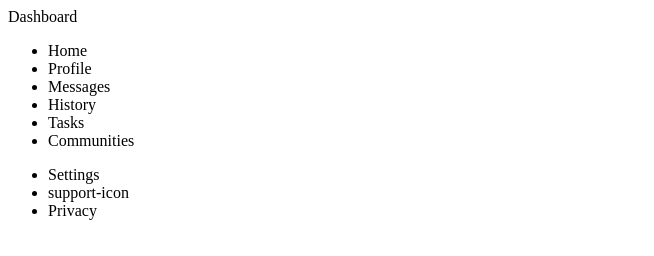
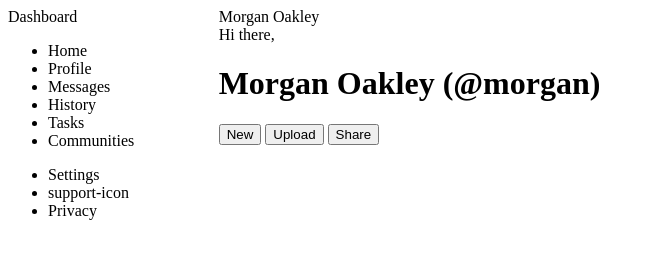
Before and after one commit to ealvara6/admin-dashboard, a plain HTML site: page index.html in a window 1280 px wide. Shown: the whole page, without its empty margins (0-654 px from the left). Drawn offline with Linux system fonts and the light colour scheme.

Commit message:
Create html content for header

```diff
--- a/index.html
+++ b/index.html
@@ -59,7 +59,24 @@
                 </ul>
             </div>
         </div>
-        <div class="header"></div>
+        <div class="header">
+            <div class="top-header">
+                <div class="icon" id="search-icon"></div>
+                <div class="searchbar"></div>
+                <div class="icon" id="notif-icon"></div>
+                <div class="profile-picture"></div>
+                <div class="user-name">Morgan Oakley</div>
+            </div>
+            <div class="bottom-header">
+                <div class="profile-picture"></div>
+                <div class="hello-message">Hi there, <br><h1>Morgan Oakley (@morgan)</h1></div>
+                <div class="create-buttons">
+                    <button>New</button>
+                    <button>Upload</button>
+                    <button>Share</button>
+                </div>
+            </div>
+        </div>
         <div class="main-content"></div>
     </div>
 </body>
```
